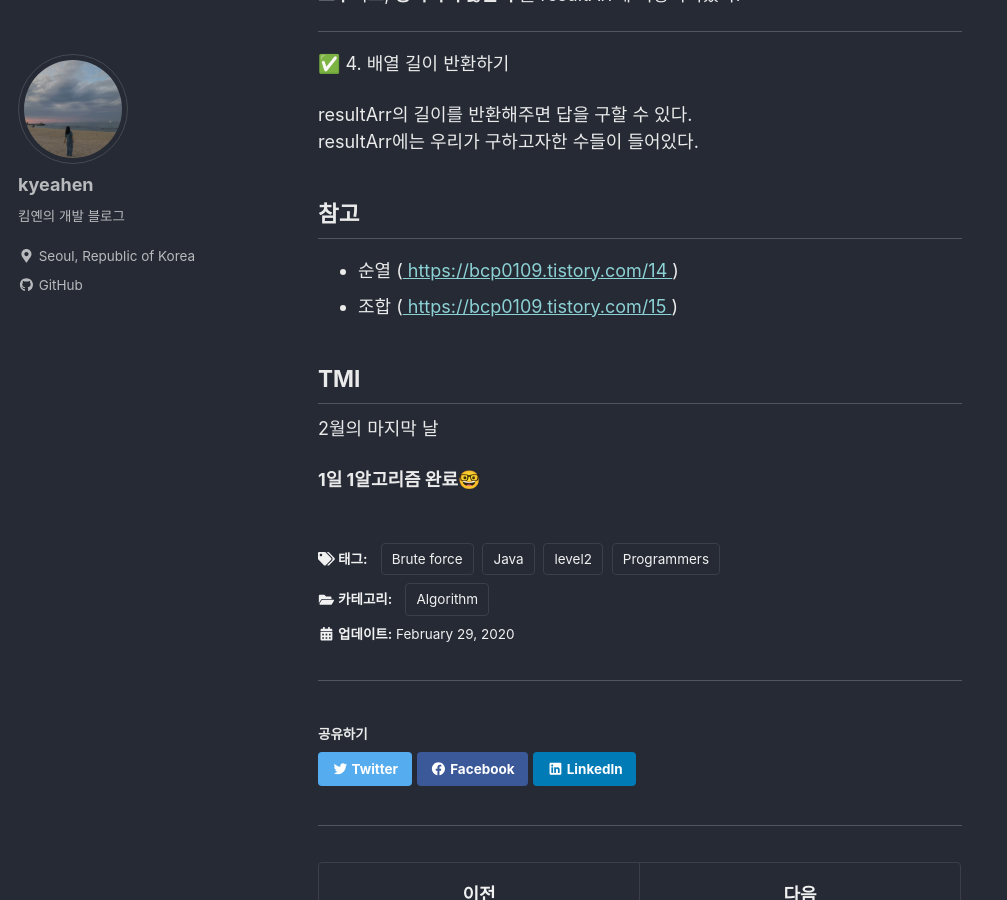
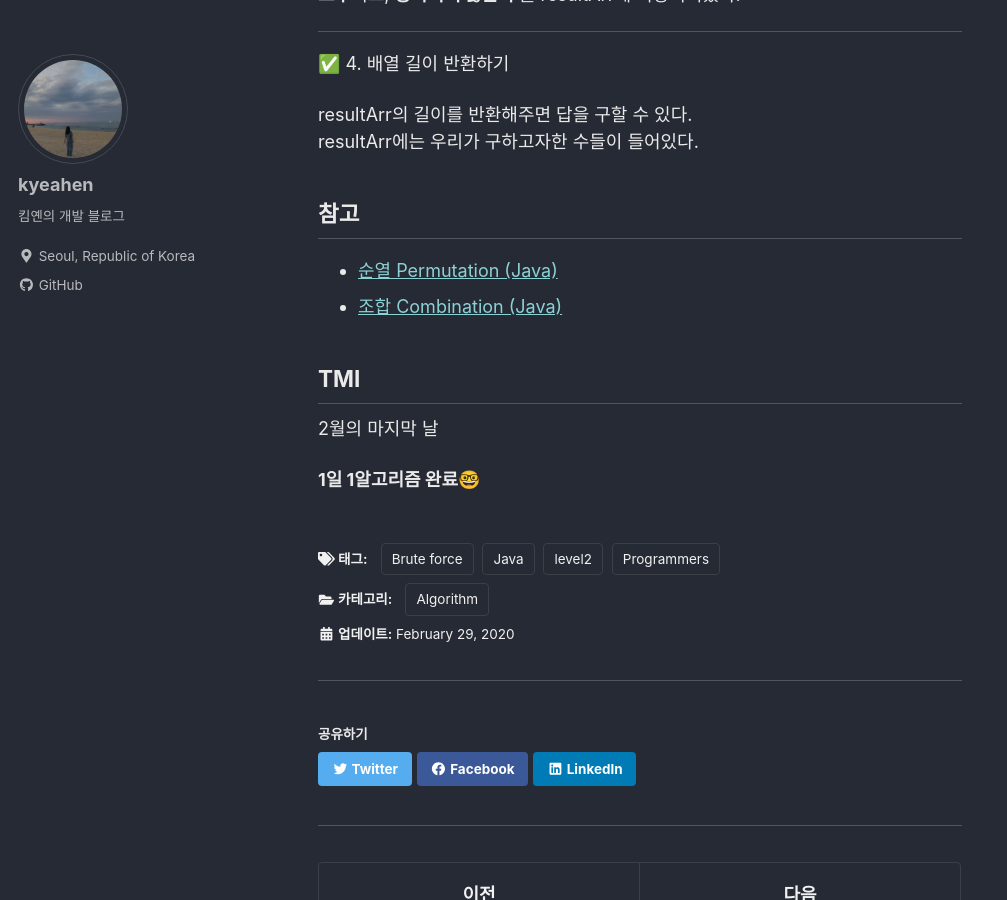
Before and after one commit to kyeahen/kyeahen.github.io, a Jekyll site: the page built from _posts/2020-02-29-[프로그래머스] 42839 소수 찾기.md, in a window 1280 px wide and 900 px high, scrolled down 2308 px. Shown: the whole window, without its empty margins (0-1007 px from the left). Built offline with Jekyll 4.4.1, drawn with Linux system fonts in a browser that asks for light colours; cached includes are drawn as plain includes; nearby versions of some CDN libraries; comment, search, counter and statistics services are not loaded.

Commit message:
Modify Post 42839 소수 찾기 - 참고 링크 수정

```diff
--- a/_posts/2020-02-29-[프로그래머스] 42839 소수 찾기.md
+++ b/_posts/2020-02-29-[프로그래머스] 42839 소수 찾기.md
@@ -73,8 +73,8 @@ resultArr에는 우리가 구하고자한 수들이 들어있다. <br>
 
 ## 참고
 
-- 순열 (<a href = "https://bcp0109.tistory.com/14"> https://bcp0109.tistory.com/14 </a>)
-- 조합 (<a href = "https://bcp0109.tistory.com/15"> https://bcp0109.tistory.com/15 </a>)
+- <a href = "https://bcp0109.tistory.com/14"> 순열 Permutation (Java) </a>
+- <a href = "https://bcp0109.tistory.com/15"> 조합 Combination (Java) </a>
 
 
 ## TMI
```
